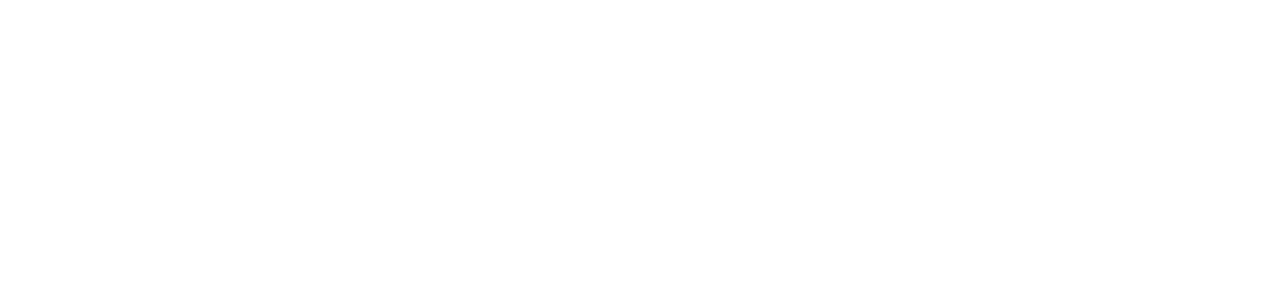
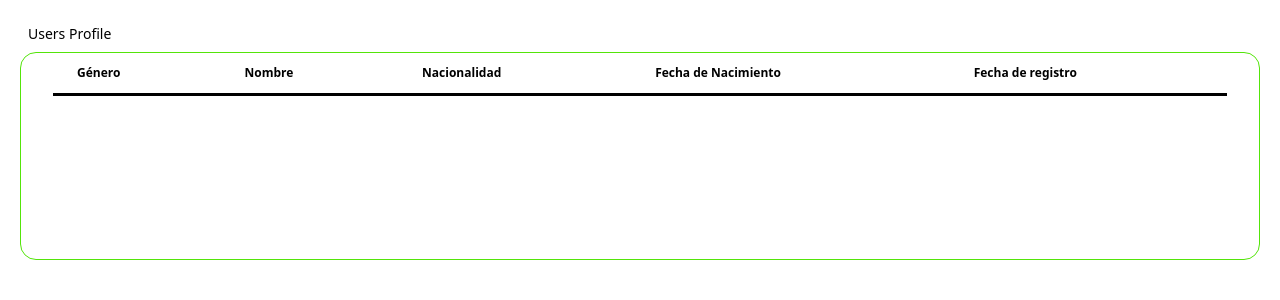
Before and after one commit to LITULANDIO/prime-users, a Vue app: page / in a window 1280 px wide. Shown: the top 300 px of the page. Built offline with nearby package versions, Linux system fonts and the light colour scheme.

Commit message:
assembly cmp table in Home

```diff
--- a/src/App.vue
+++ b/src/App.vue
@@ -1,5 +1,7 @@
 <template>
+<div class="py-5 px-5">
   <router-view/>
+</div>
 </template>
 
 <style>
--- a/src/views/Home/Home.html
+++ b/src/views/Home/Home.html
@@ -0,0 +1,2 @@
+<Table :headers="headersRefList"
+       :rows="rowsRefList" />
--- a/src/views/Home/Home.vue
+++ b/src/views/Home/Home.vue
@@ -1,12 +1,32 @@
 <template src="./Home.html"></template>
 
 <script>
+import Table from "@/components/Table/Table.vue";
+import { ref, onBeforeMount } from '@vue/runtime-core';
+
 export default {
     name: 'Home',
+    components:{
+        Table,
+    },
     setup(){
 
+        const headersRefList = ref(null);
+        const rowsRefList = ref(null);
+
+        onBeforeMount(() =>{
+            getHeaders();
+
+        });
+
+        const getHeaders = () =>{
+            headersRefList.value = ['Género', 'Nombre', 'Nacionalidad', 'Fecha de Nacimiento', 'Fecha de registro'];
+        }
+
+
         return{
-
+            headersRefList,
+            rowsRefList
         }
     }
 
```
